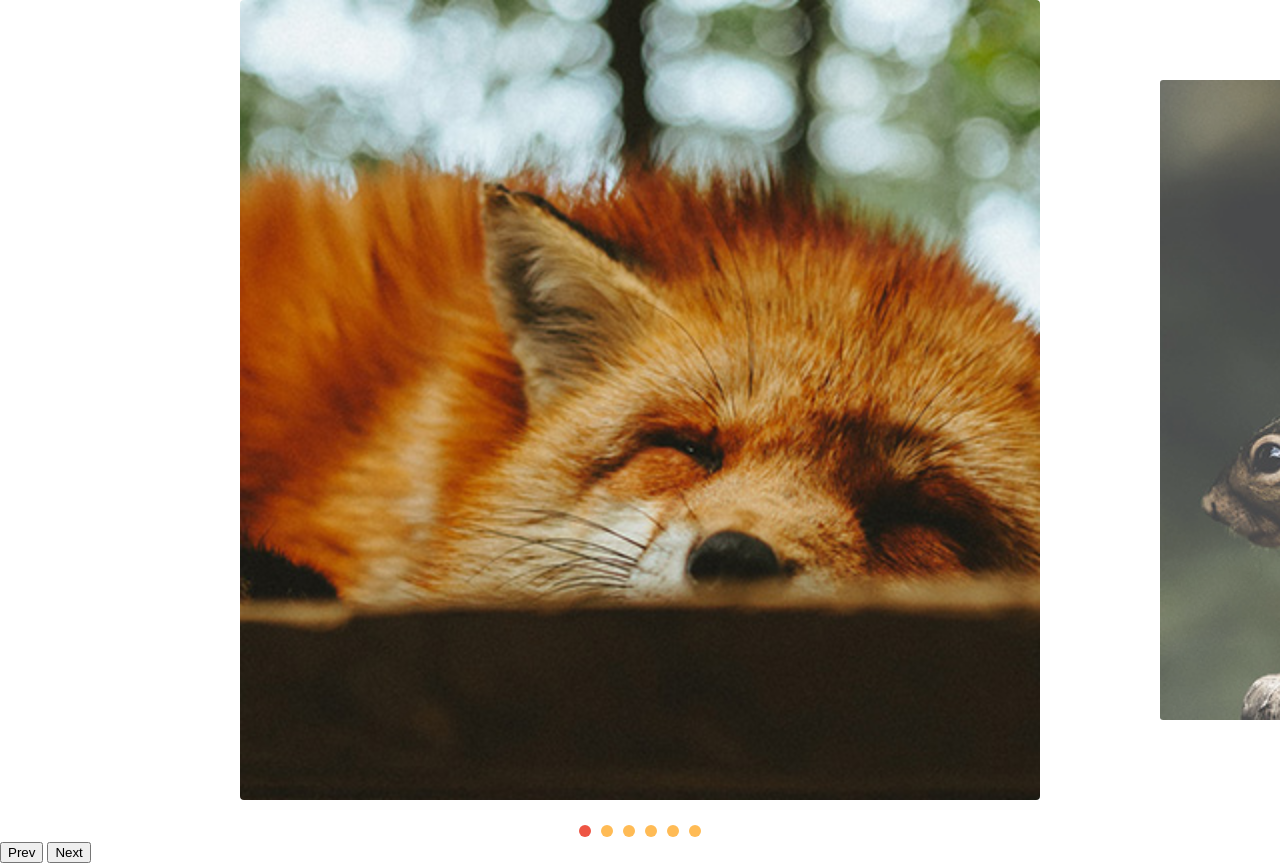
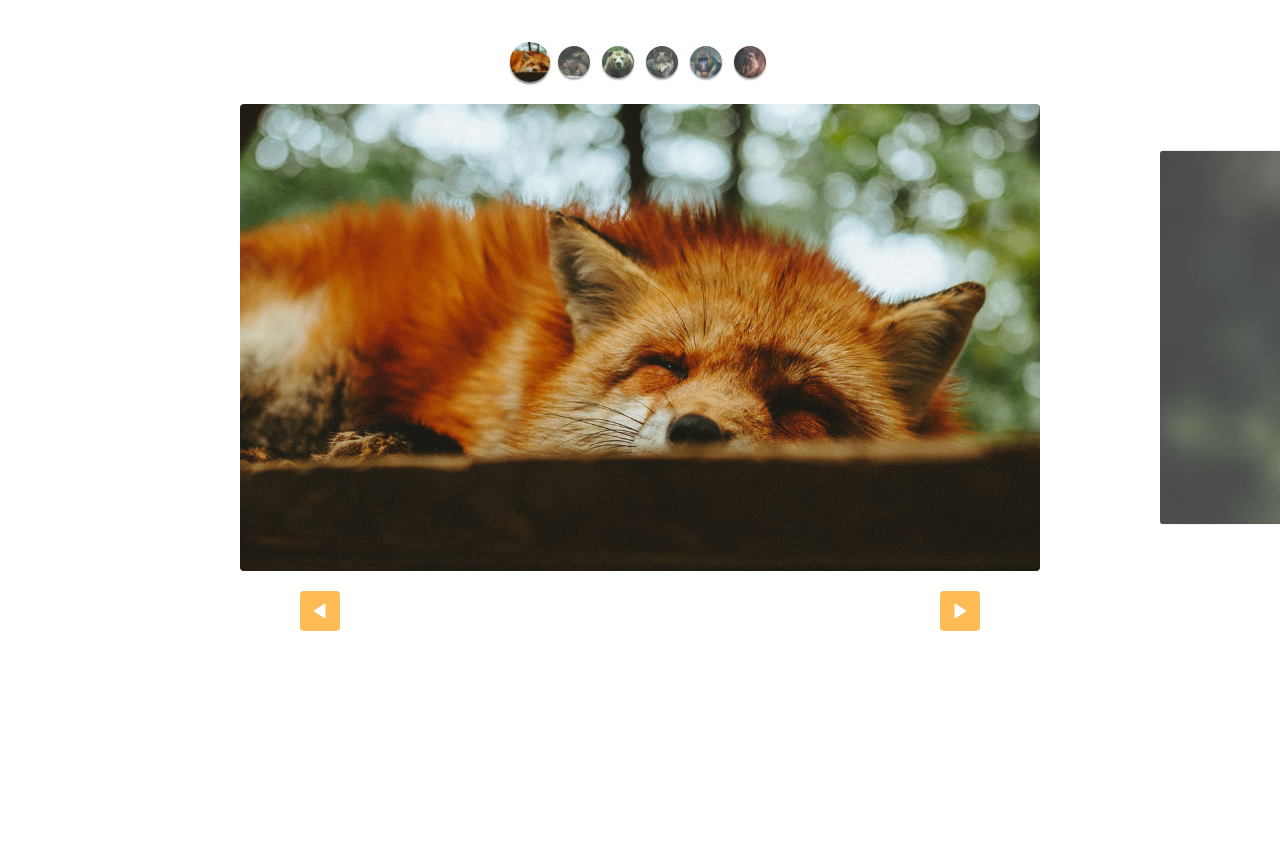
Before and after one commit to GianManzo/slide-plugin, a plain HTML site: page index.html in a window 1280 px wide. After the commit the page ends 800 px from the top, so only its background shows below. Drawn offline with Linux system fonts and the light colour scheme.

Commit message:
custom controls styles

```diff
--- a/css/style.css
+++ b/css/style.css
@@ -11,7 +11,6 @@ ul {
 img {
   display: block;
   max-width: 100%;
-  width: 100%;
 }
 
 .slide-wrapper {
@@ -65,3 +64,47 @@ img {
 [data-control='slide'] li a:hover {
   background: #e54;
 }
+
+.custom-controls {
+  display: flex;
+  justify-content: center;
+  margin-top: 40px;
+  margin-bottom: 20px;
+  flex-wrap: wrap;
+}
+
+.custom-controls li {
+  opacity: 0.8;
+  transform: scale(0.8);
+  width: 40px;
+  height: 40px;
+  border-radius: 50%;
+  overflow: hidden;
+  margin: 2px;
+  box-shadow: 0 2px 2px rgba(0, 0, 0, 0.5);
+  transition: 0.3s;
+}
+.custom-controls li.active {
+  opacity: 1;
+  transform: scale(1);
+}
+
+.arrow-nav {
+  display: flex;
+  justify-content: space-around;
+  margin: 20px 0;
+}
+
+.arrow-nav button {
+  cursor: pointer;
+  border: none;
+  border-radius: 4px;
+  color: white;
+  height: 40px;
+  width: 40px;
+  background: #fb5 url('/img/arrow.svg') center center no-repeat;
+}
+
+.arrow-nav button.prev {
+  transform: rotate(-180deg);
+}
--- a/index.html
+++ b/index.html
@@ -8,19 +8,27 @@
     <link rel="stylesheet" href="./css/style.css" />
   </head>
   <body>
+    <ul class="custom-controls">
+      <li><img src="/img/foto1-thumb.jpg" alt="" /></li>
+      <li><img src="/img/foto2-thumb.jpg" alt="" /></li>
+      <li><img src="/img/foto3-thumb.jpg" alt="" /></li>
+      <li><img src="/img/foto4-thumb.jpg" alt="" /></li>
+      <li><img src="/img/foto5-thumb.jpg" alt="" /></li>
+      <li><img src="/img/foto6-thumb.jpg" alt="" /></li>
+    </ul>
     <div class="slide-wrapper">
       <ul class="slide">
-        <li><img src="img/foto1-thumb.jpg" alt="" /></li>
-        <li><img src="img/foto2-thumb.jpg" alt="" /></li>
-        <li><img src="img/foto3-thumb.jpg" alt="" /></li>
-        <li><img src="img/foto4-thumb.jpg" alt="" /></li>
-        <li><img src="img/foto5-thumb.jpg" alt="" /></li>
-        <li><img src="img/foto6-thumb.jpg" alt="" /></li>
+        <li><img src="img/foto1.jpg" alt="" /></li>
+        <li><img src="img/foto2.jpg" alt="" /></li>
+        <li><img src="img/foto3.jpg" alt="" /></li>
+        <li><img src="img/foto4.jpg" alt="" /></li>
+        <li><img src="img/foto5.jpg" alt="" /></li>
+        <li><img src="img/foto6.jpg" alt="" /></li>
       </ul>
     </div>
     <div class="arrow-nav">
-      <button class="prev">Prev</button>
-      <button class="next">Next</button>
+      <button class="prev"></button>
+      <button class="next"></button>
     </div>
     <script type="module" src="./js/script.js"></script>
   </body>
--- a/js/script.js
+++ b/js/script.js
@@ -1,7 +1,6 @@
-import { SlideNav } from './slide.js'
+import SlideNav from './slide.js'
 
 const slide = new SlideNav('.slide', '.slide-wrapper')
 slide.init()
 slide.addArrow('.prev', '.next')
-
-slide.addControl()
+slide.addControl('.custom-controls')
--- a/js/slide.js
+++ b/js/slide.js
@@ -154,7 +154,7 @@ export class Slide {
   }
 }
 
-export class SlideNav extends Slide {
+export default class SlideNav extends Slide {
   constructor(slide, wrapper) {
     super(slide, wrapper)
     this.bindControlEvents()
```
